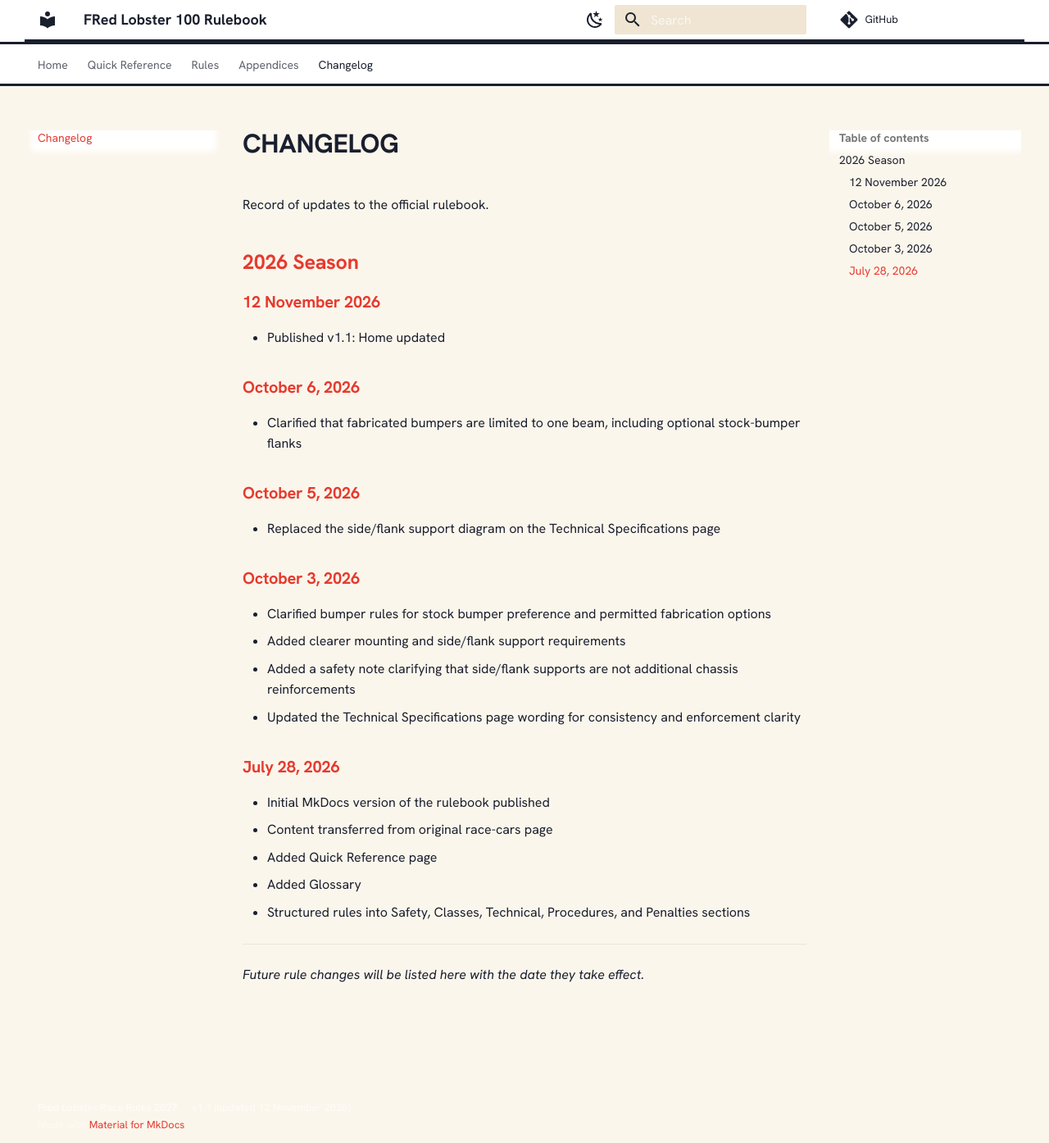
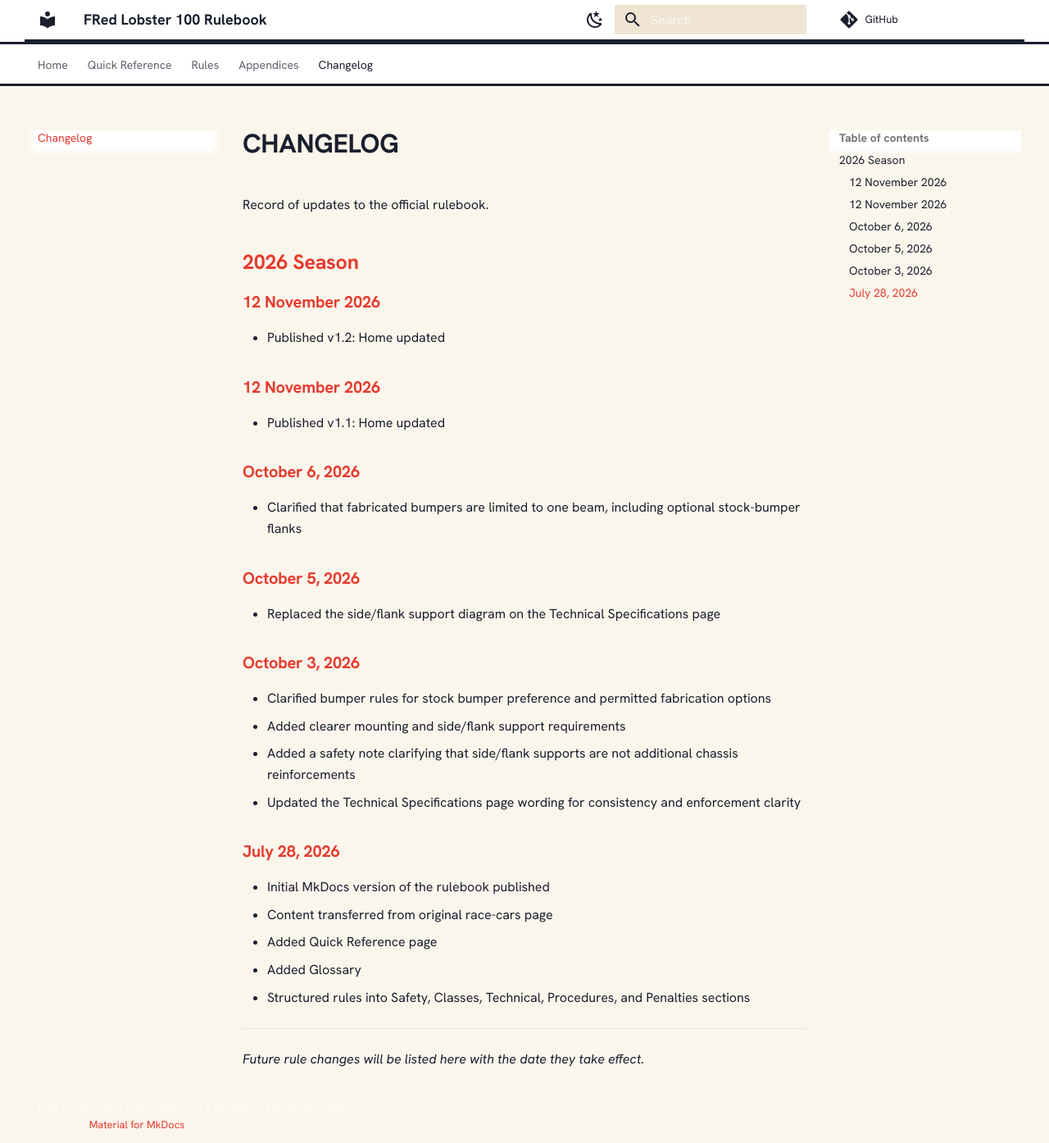
Before and after one commit to ruddyrid/race-rulebook, an MkDocs documentation site: the page built from docs/changelog.md, in a window 1280 px wide and 1394 px high. Shown: the whole window at 82% size. Built offline with MkDocs 1.6.1 and Material for MkDocs 9.7.7, drawn with Linux system fonts in a browser that asks for light colours; some web fonts are replaced; comment, search, counter and statistics services are not loaded.

Commit message:
Publish v1.2: Home updated

```diff
--- a/docs/changelog.md
+++ b/docs/changelog.md
@@ -3,6 +3,9 @@
 Record of updates to the official rulebook.
 
 ## 2026 Season
+
+### 12 November 2026
+- Published v1.2: Home updated
 
 ### 12 November 2026
 - Published v1.1: Home updated
--- a/mkdocs.yml
+++ b/mkdocs.yml
@@ -2,7 +2,7 @@ site_name: "FRed Lobster 100 Rulebook"
 site_description: "Official Competition Rules and Technical Regulations"
 repo_url: https://github.com/ruddyrid/race-rulebook
 
-copyright: "Fred Lobster Race Rules 2027 &nbsp;·&nbsp; v1.1 (updated 12 November 2026)"
+copyright: "Fred Lobster Race Rules 2027 &nbsp;·&nbsp; v1.2 (updated 12 November 2026)"
 
 theme:
   name: material
```
Also changed, not shown: docs/index.md (+1 -1 lines).
